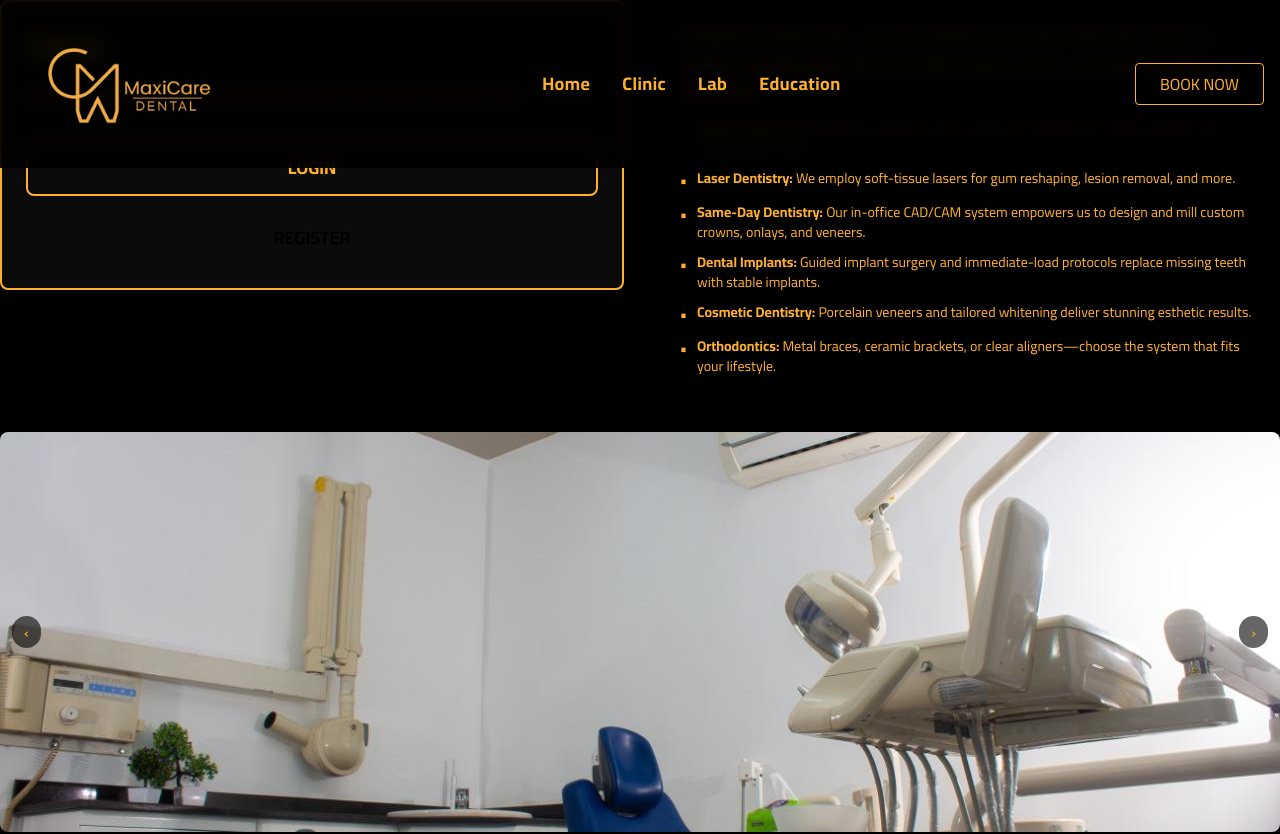
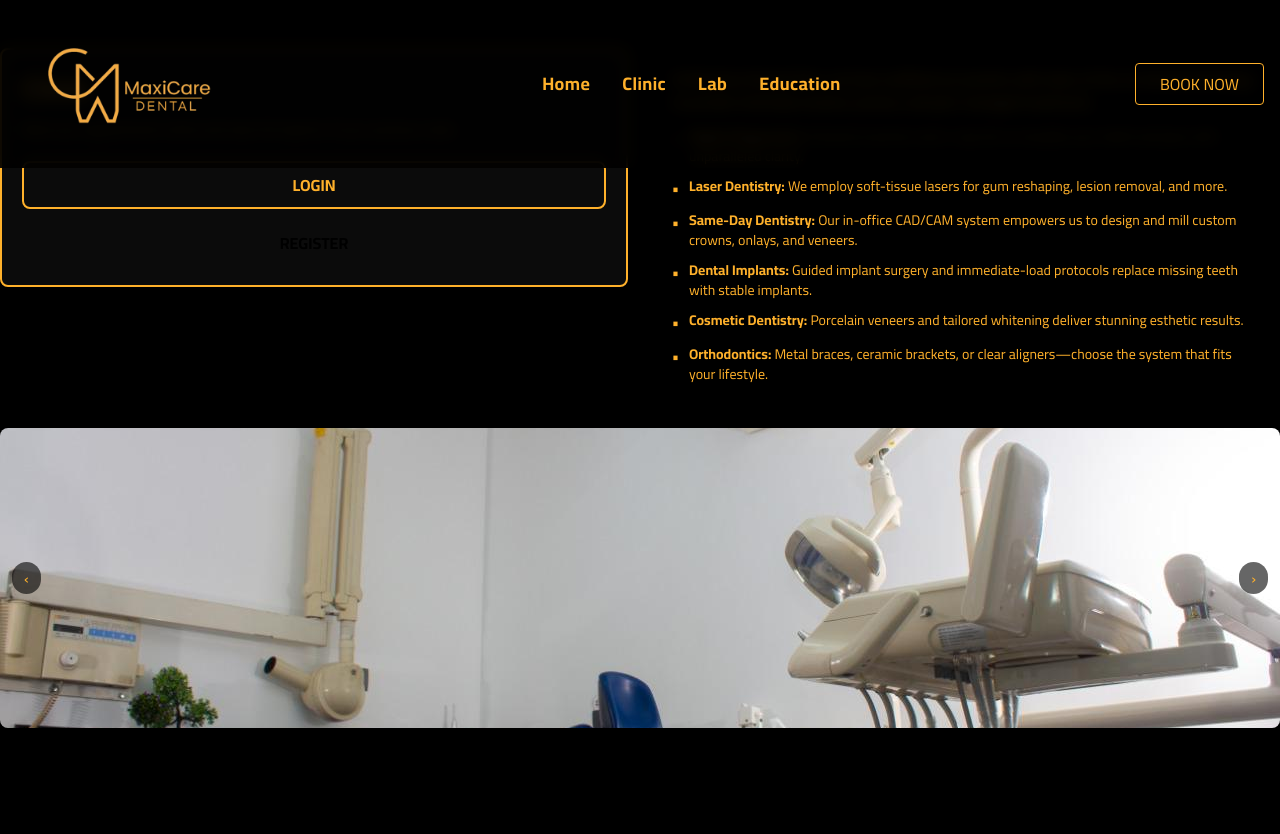
Before and after one commit to maxicre2026-ux/maxicare-nextjs, a Next.js app: page /clinic in a window 1280 px wide. Shown: the top 834 px of the page. Built offline with nearby package versions, Linux system fonts and the light colour scheme; no server answers.

Commit message:
feat: reduce clinic section sizes and add top padding for better visibility

```diff
--- a/src/app/clinic/page.tsx
+++ b/src/app/clinic/page.tsx
@@ -21,28 +21,28 @@ export default function ClinicPage() {
   }
 
   return (
-    <section className="flex flex-col gap-8">
+    <section className="flex flex-col gap-8 pt-12">
       {/* Layout: Login شمال، النص يمين، Slider تحت */}
       {status === "unauthenticated" && (
-        <div className="space-y-8">
+        <div className="space-y-6">
           {/* الصف الأول: Login شمال + النص يمين */}
-          <div className="grid grid-cols-1 lg:grid-cols-2 gap-8 items-start">
+          <div className="grid grid-cols-1 lg:grid-cols-2 gap-6 items-start">
             {/* Login buttons - الشمال */}
-            <div className="space-y-4 bg-neutral-900/50 p-6 rounded-lg border-2 border-accent/30">
-              <h1 className="text-3xl md:text-4xl font-bold text-accent">Clinic</h1>
-              <p className="text-base text-accent leading-relaxed">
+            <div className="space-y-3 bg-neutral-900/50 p-5 rounded-lg border-2 border-accent/30">
+              <h1 className="text-2xl md:text-3xl font-bold text-accent">Clinic</h1>
+              <p className="text-sm text-accent leading-relaxed">
                 Book your appointment online and view full reports of your previous visits.
               </p>
-              <div className="flex flex-col gap-4 pt-4">
+              <div className="flex flex-col gap-3 pt-2">
                 <Link
                   href="/auth/login"
-                  className="border-2 border-accent text-accent py-3 px-8 rounded-lg text-center font-bold text-lg hover:bg-accent hover:text-black transition-colors"
+                  className="border-2 border-accent text-accent py-2.5 px-6 rounded-lg text-center font-bold text-base hover:bg-accent hover:text-black transition-colors"
                 >
                   LOGIN
                 </Link>
                 <Link
                   href="/auth/register"
-                  className="bg-accent text-black font-bold text-lg py-3 px-8 rounded-lg text-center hover:opacity-90 transition-opacity"
+                  className="bg-accent text-black font-bold text-base py-2.5 px-6 rounded-lg text-center hover:opacity-90 transition-opacity"
                 >
                   REGISTER
                 </Link>
@@ -50,8 +50,8 @@ export default function ClinicPage() {
             </div>
 
             {/* النص - اليمين */}
-            <div className="space-y-4 bg-black/30 p-6 rounded-lg">
-              <p className="text-sm md:text-base text-accent font-bold leading-relaxed">
+            <div className="space-y-3 bg-black/30 p-5 rounded-lg">
+              <p className="text-xs md:text-sm text-accent font-bold leading-relaxed">
                 At MaxiCare Dental Clinic, we have outfitted our practice with state-of-the-art dental technology to provide minimally invasive, precise, and pain-managed treatments.
               </p>
               <ul className="space-y-2.5 text-xs md:text-sm">
@@ -85,7 +85,7 @@ export default function ClinicPage() {
 
           {/* Slider في المنتصف تحت */}
           <div className="w-full">
-            <MediaSlider items={slides} heightClass="h-[400px]" />
+            <MediaSlider items={slides} heightClass="h-[300px]" />
           </div>
         </div>
       )}
```
